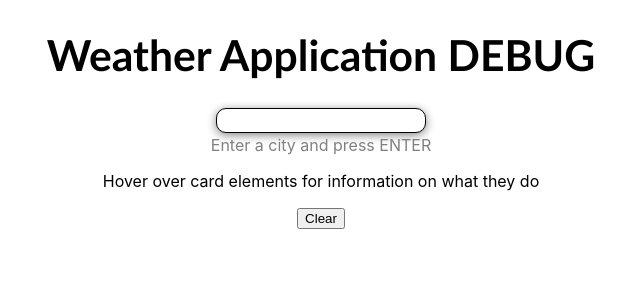
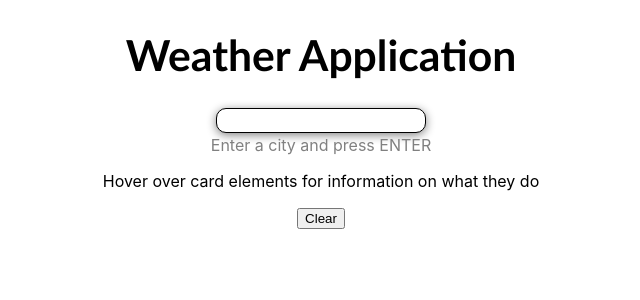
Before and after one commit to nreh/WeatherApplication, a React (Create React App) app in the folder weatherapplicationclient/: page / in a window 1280 px wide. Shown: the top 300 px of the page, without its empty margins (319-959 px from the left). Built offline with nearby package versions, Linux system fonts and the light colour scheme.

Commit message:
Disabled debug mode

```diff
--- a/weatherapplicationclient/src/App.js
+++ b/weatherapplicationclient/src/App.js
@@ -3,7 +3,7 @@ import { useEffect, useRef, useState } from 'react';
 import WeatherCard from './weather_card';
 
 // set this to true when debugging on nodejs server
-const DEBUG_MODE = true;
+const DEBUG_MODE = false;
 
 function App() {
   // reference output text
```
